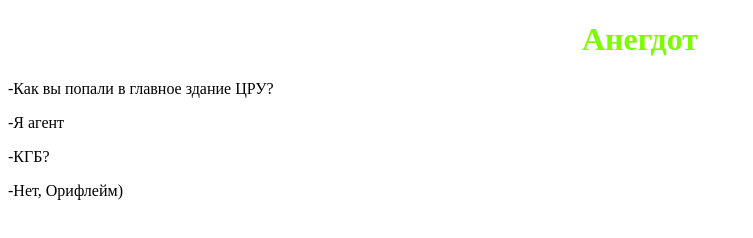
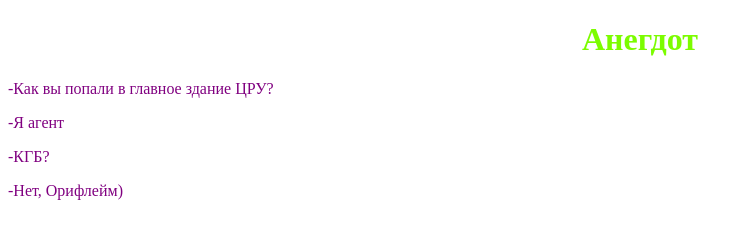
Before and after one commit to Shuidavi/test, a plain HTML site: page login.html in a window 1280 px wide. Shown: the whole page, without its empty margins (0-753 px from the left). Drawn offline with Linux system fonts and the light colour scheme.

Commit message:
color <p>

```diff
--- a/css.css
+++ /dev/null
@@ -1,6 +0,0 @@
-h1{
-    color: yellow;
-}
-p{
-    color: deepskyblue;
-}
--- a/login.css
+++ b/login.css
@@ -2,3 +2,6 @@ h1 {
     color: lawngreen;
     text-align: center;
 }
+p{
+    color: purple;
+}
```
